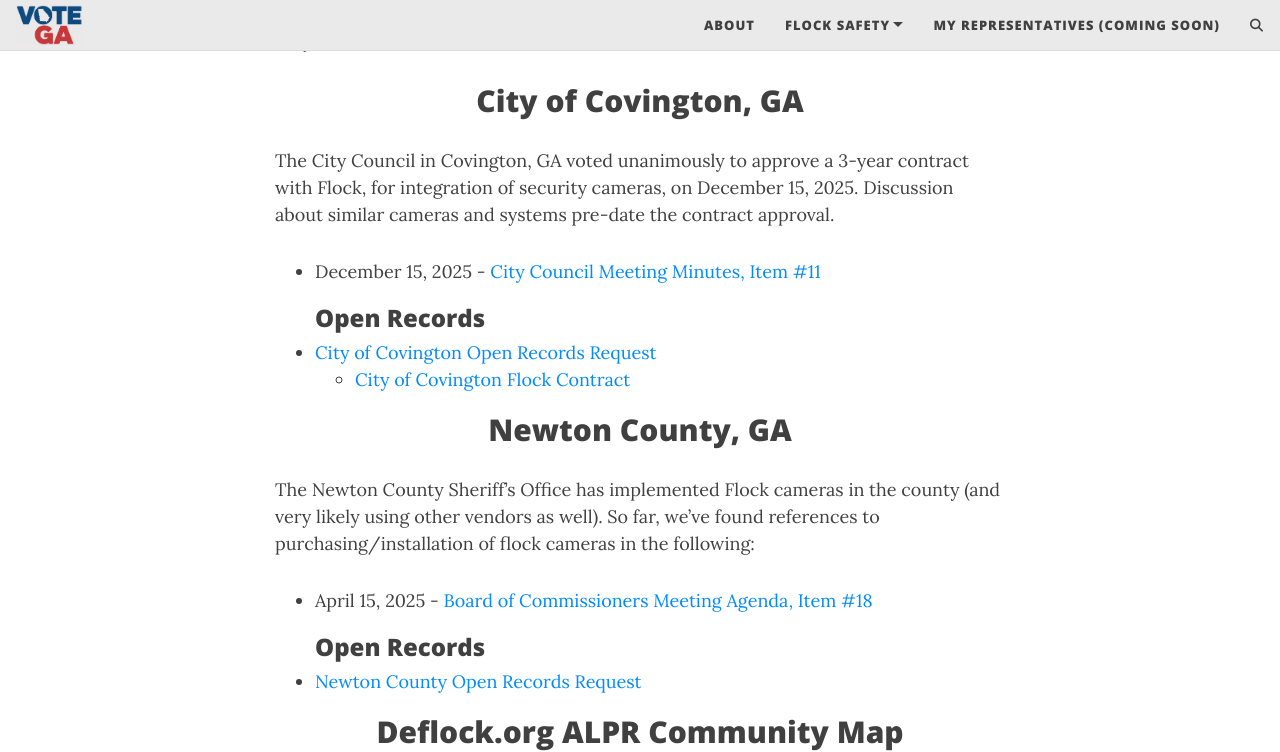
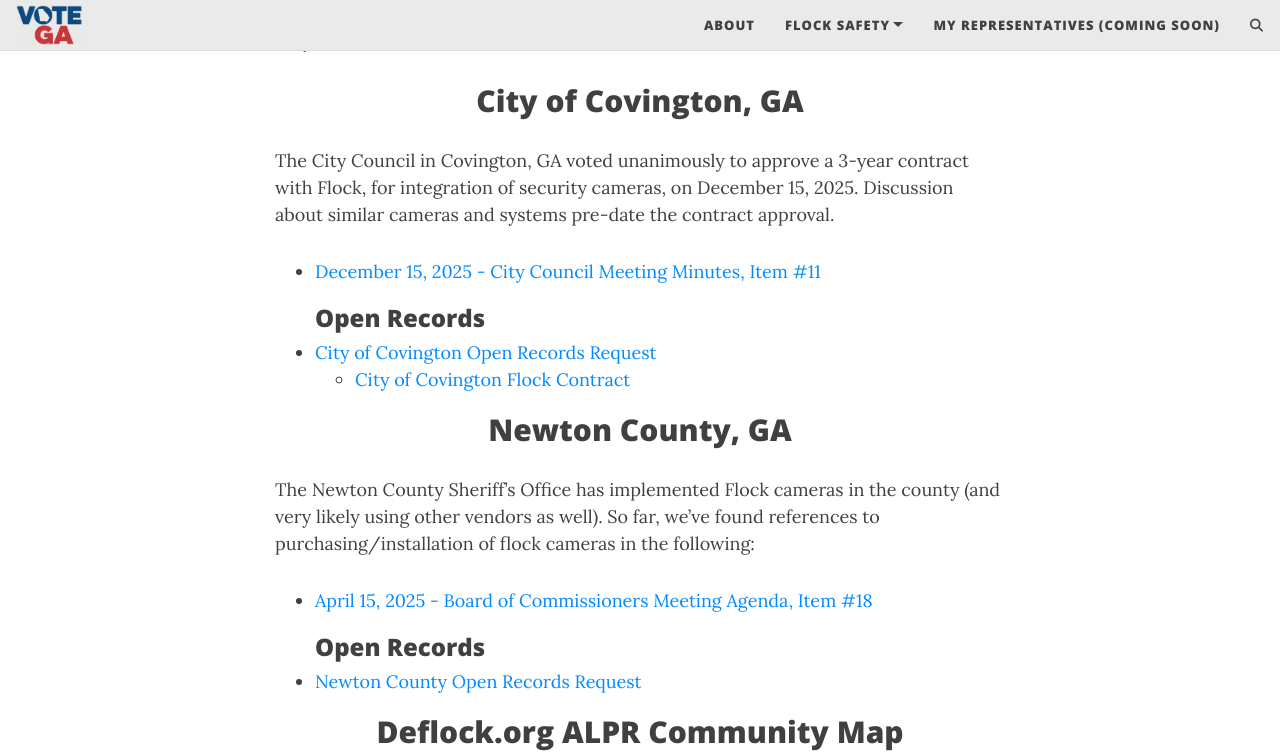
Before and after one commit to Votega/votega.org-TEST, a Jekyll site: the page built from flock-covington.md, in a window 1280 px wide and 900 px high, scrolled down 553 px, cut to the strip 0-752 px from the top of the window. Built offline with Jekyll 4.4.1, drawn with Linux system fonts in a browser that asks for light colours; comment, search, counter and statistics services are not loaded; part of the change alters nothing that is shown.

```diff
--- a/flock-covington.md
+++ b/flock-covington.md
@@ -12,16 +12,16 @@ An open records request has been submitted to both the City of Covington and New
 
 ## <center>City of Covington, GA</center>
 The City Council in Covington, GA voted unanimously to approve a 3-year contract with Flock, for integration of security cameras, on December 15, 2025. Discussion about similar cameras and systems pre-date the contract approval.
- - December 15, 2025 - [City Council Meeting Minutes, Item #11](https://cityofcovington.org/ckeditorfiles/files/2025_CityCouncil_1215_Minutes.pdf)
+ - <a href="https://cityofcovington.org/ckeditorfiles/files/2025_CityCouncil_1215_Minutes.pdf" target="_blank"> December 15, 2025 - City Council Meeting Minutes, Item #11</a>
 ### Open Records
-- [City of Covington Open Records Request](https://www.foiamachine.org/foi/city-of-covington-flock-contract-12983/?sharing=SPVLSTR44AWP)
-    - [City of Covington Flock Contract](assets/docs/Flock%20Safety%20-%20Covington%20PD%20-%2012_26_2025.pdf)
+- <a href="https://www.foiamachine.org/foi/city-of-covington-flock-contract-12983/?sharing=SPVLSTR44AWP" target="_blank"> City of Covington Open Records Request</a>
+    - <a href="assets/docs/Flock%20Safety%20-%20Covington%20PD%20-%2012_26_2025.pdf" target="_blank"> City of Covington Flock Contract</a>
 
 ## <center>Newton County, GA</center>
 The Newton County Sheriff's Office has implemented Flock cameras in the county (and very likely using other vendors as well). So far, we've found references to purchasing/installation of flock cameras in the following:
- - April 15, 2025 - [Board of Commissioners Meeting Agenda, Item #18](https://www.newtoncountyga.gov/AgendaCenter/ViewFile/Agenda/_04152025-812)
+ - <a href="https://www.newtoncountyga.gov/AgendaCenter/ViewFile/Agenda/_04152025-812" target="_blank"> April 15, 2025 - Board of Commissioners Meeting Agenda, Item #18</a>
 ### Open Records
-- [Newton County Open Records Request](https://www.foiamachine.org/foi/newton-county-flock-contractaudit-logs-12995/?sharing=7BJXA4YTVL4P)
+- <a href="https://www.foiamachine.org/foi/newton-county-flock-contractaudit-logs-12995/?sharing=7BJXA4YTVL4P" target="_blank">Newton County Open Records Request</a>
 
 ## <center>Deflock.org ALPR Community Map</center>
 <iframe src="https://deflock.org/map#map=13/33.602253/-83.864222" width="100%" height="600" style="border: none;"></iframe>
```
